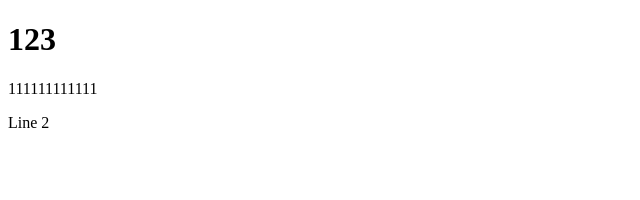
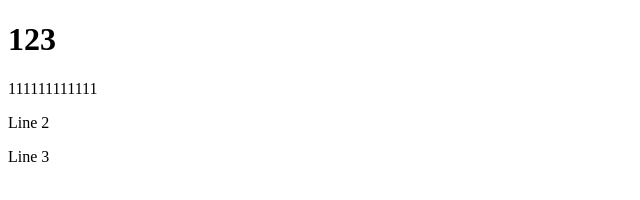
Before and after one commit to Kondryk-Yurii/front-end, a plain HTML site: page index.html in a window 1280 px wide. Shown: the full height of the page, 0-640 px from the left. Drawn offline with Linux system fonts and the light colour scheme.

Commit message:
add line 3

```diff
--- a/index.html
+++ b/index.html
@@ -10,5 +10,6 @@
     <h1>123</h1>
     <p>111111111111</p>
     <p>Line 2</p>
+    <p>Line 3</p>
   </body>
 </html>
```
